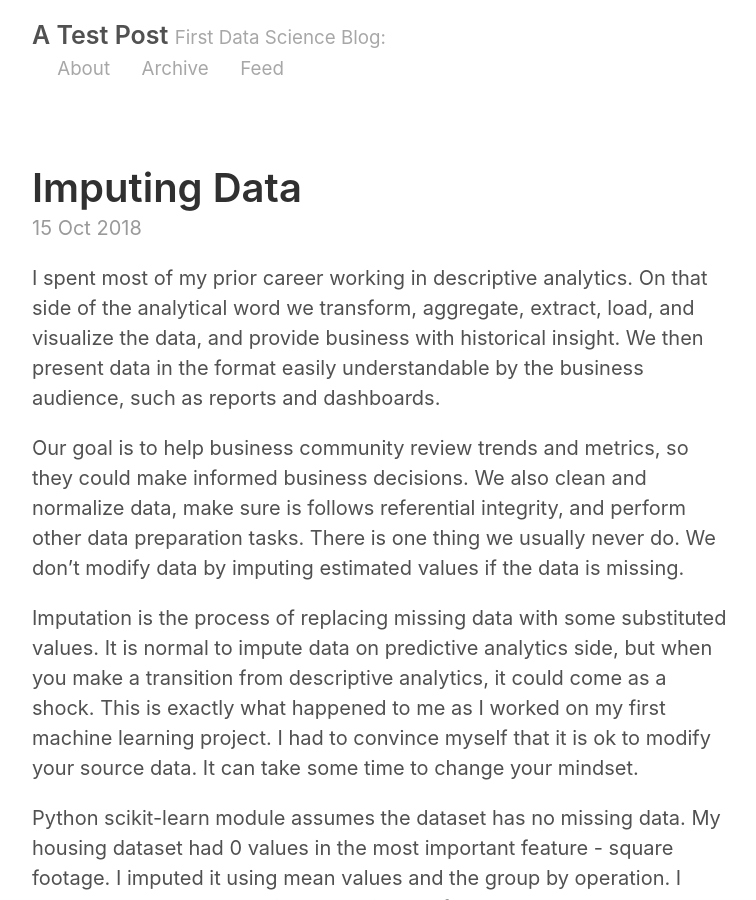
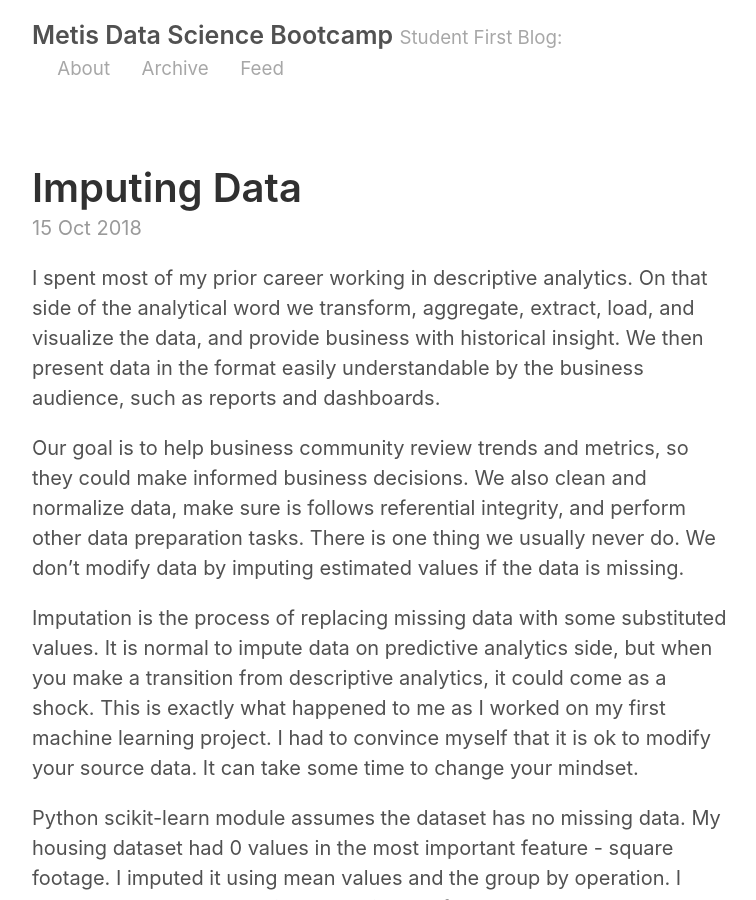
Before and after one commit to svikhter/svikhter.github.io, a Jekyll site: the page built from index.html, in a window 1280 px wide and 900 px high. Shown: the whole window, without its empty margins (258-1014 px from the left). Built offline with Jekyll 4.4.1, drawn with Linux system fonts in a browser that asks for light colours; the list of posts is cut into pages by our own code.

Commit message:
config file

```diff
--- a/_config.yml
+++ b/_config.yml
@@ -2,9 +2,9 @@
 permalink:           pretty
 
 # Setup
-title:               A Test Post
-tagline:             First Data Science Blog
-url:                 http://zwmiller.github.io
+title:               Metis Data Science Bootcamp
+tagline:             Student First Blog
+url:                 http://svikhter.github.io
 paginate:            2
 baseurl:             ""
 
```
